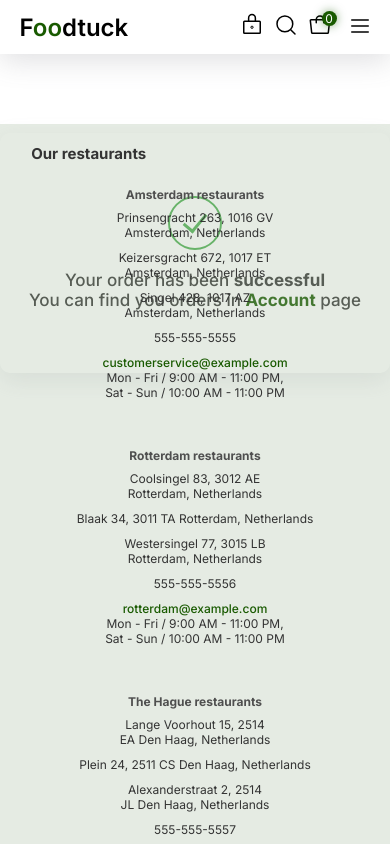
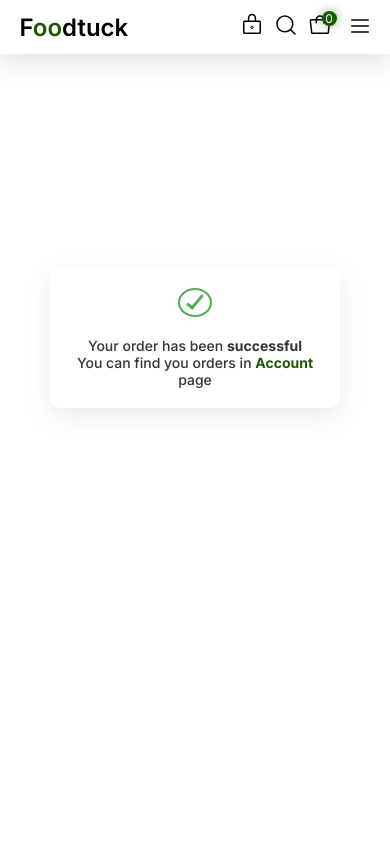
Before and after one commit to AugustasPaliulis/Restaurant, a Next.js app: page /success/1 in a window 390 px wide. Shown: the top 844 px of the page. Built offline with nearby package versions, Linux system fonts and the light colour scheme; no server answers.

Commit message:
webhook fix and footer changes

```diff
--- a/src/app/layout.js
+++ b/src/app/layout.js
@@ -16,13 +16,13 @@ export const metadata = {
 export default function RootLayout({ children }) {
   return (
     <html lang="en">
-      <Script
+      {/* <Script
         id="Cookiebot"
         src="https://consent.cookiebot.com/uc.js"
         data-cbid="09554e7a-afed-4041-ae77-6edbd95c96c0"
         data-blockingmode="auto"
         type="text/javascript"
-      ></Script>
+      ></Script> */}
       <body className={inter.className}>
         {/* NAVBAR */}
         <FirebaseAuthContext>
--- a/src/app/success/[order]/Success.module.scss
+++ b/src/app/success/[order]/Success.module.scss
@@ -3,9 +3,10 @@ $grey-1: #333333;
 $grey-2: #4f4f4f;
 $grey-3: #828282;
 $grey-5: #e0e0e0;
+
 .successContainer {
   position: absolute;
-  top: 30%;
+  top: 40%;
   left: 50%;
   transform: translate(-50%, -50%);
   box-shadow: rgba(149, 157, 165, 0.2) 0px 8px 24px;
@@ -49,4 +50,23 @@ $grey-5: #e0e0e0;
     left: 50%;
     transform: translate(-50%, -70%) rotate(130deg);
   }
+
+  @media screen and (max-width: 460px) {
+    width: 250px;
+    height: 100px;
+    h1 {
+      font-size: 14px;
+    }
+    .checkmark {
+      width: 30px;
+      height: 30px;
+      border-radius: 50%;
+      position: relative;
+      border: 2px solid #4caf50;
+      &::after {
+        width: 15px;
+        height: 5px;
+      }
+    }
+  }
 }
--- a/src/components/footer/index.js
+++ b/src/components/footer/index.js
@@ -1,12 +1,19 @@
+"use client";
 import Link from "next/link";
 import Input from "../input";
 import InputButton from "../input_button";
 import styles from "./Footer.module.scss";
 import PaperPlane from "@/icons/paperPlace";
 import ContactInfo from "./contacts";
+import { usePathname } from "next/navigation";
 
 const Footer = () => {
+  const pathname = usePathname();
+  const parts = pathname.split("/");
+
   return (
+    <>
+      {parts[1] !== "success" && pathname !== "/account" && (
         <div className={styles.footerContainer}>
           <div className={styles.contactContainer}>
             <ContactInfo />
@@ -45,6 +52,8 @@ const Footer = () => {
             </p>
           </div>
         </div>
+      )}
+    </>
   );
 };
 
```
Also changed, not shown: src/app/api/webhook/route.js (+9 -8 lines). Lines whose indentation alone changed are shown as unchanged.
